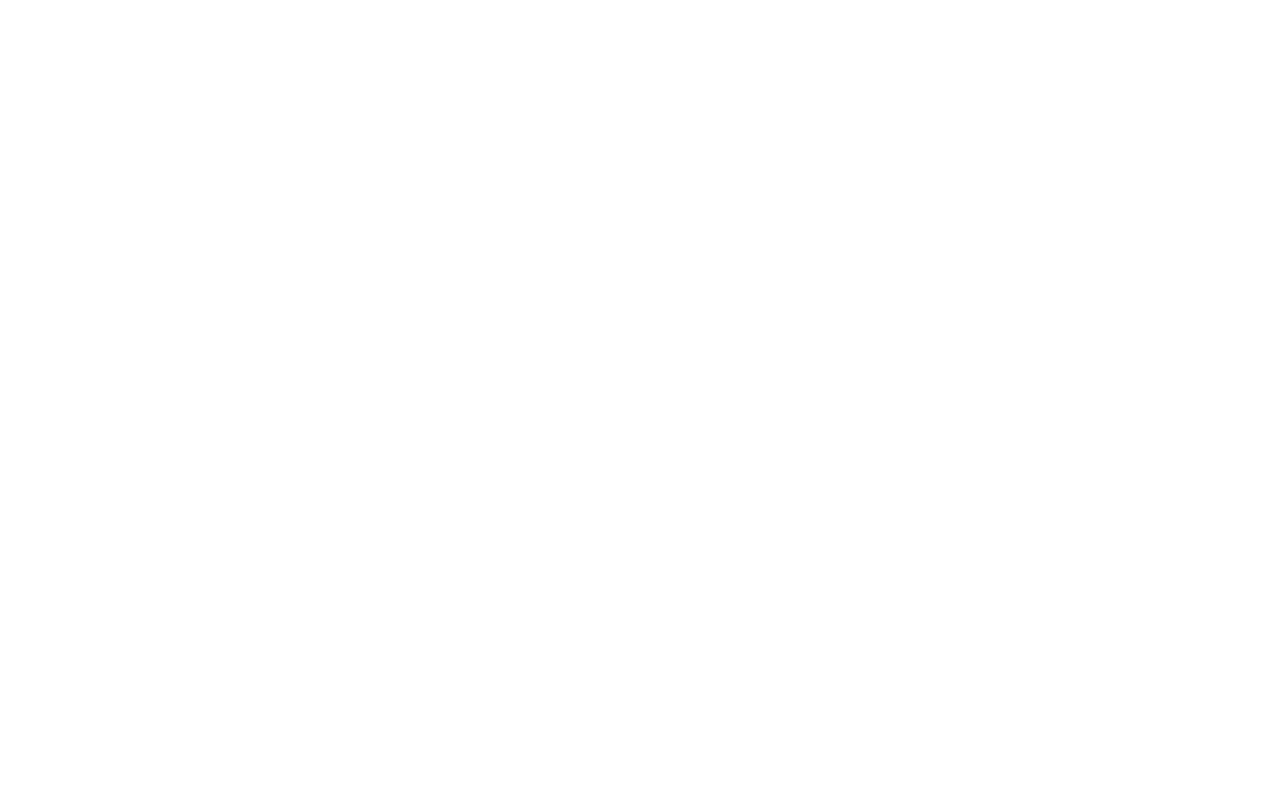
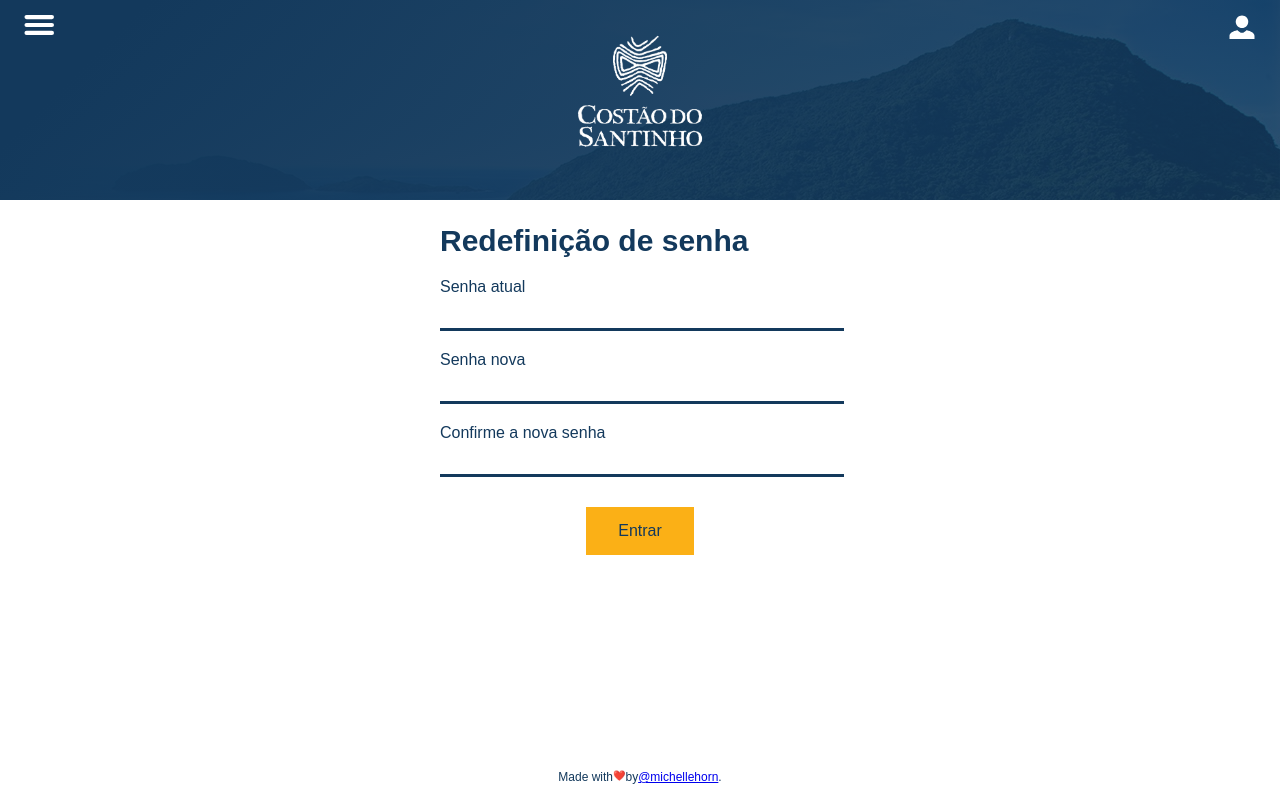
Before and after one commit to michellehorn/costao-imovelquerido, a React (Create React App) app: page /forgot-password in a window 1280 px wide. Before the commit this address had no page. Built offline with nearby package versions, Linux system fonts and the light colour scheme.

Commit message:
tela de redefinicao de senha

```diff
--- a/src/App.js
+++ b/src/App.js
@@ -1,6 +1,7 @@
 import { useContext } from "react";
 import { Routes, Route } from "react-router-dom";
 import Home from "./pages/Home";
+import PasswordReset from "./pages/PasswordReset";
 import LoginPage from "./pages/LoginPage";
 import { GlobalStyle } from "./styles";
 import UserContext, { UserContextProvider } from "./context/UserContext";
@@ -25,6 +26,22 @@
               </LoggedLayout>
             }
           />
+          <Route
+            path="/"
+            element={
+              <LoggedLayout>
+                <Home />
+              </LoggedLayout>
+            }
+          />
+          <Route
+            path="/forgot-password"
+            element={
+              <LoggedLayout>
+                <PasswordReset />
+              </LoggedLayout>
+            }
+          />
         </Routes>
       </UserContextProvider>
     </>
--- a/src/components/Header/styles.js
+++ b/src/components/Header/styles.js
@@ -10,7 +10,7 @@
     rgba(19, 57, 92, 0.87)
   );
   width: 100vw;
-  height: 250px;
+  height: 200px;
 `;
 
 const HeaderImage = styled.div`
--- a/src/components/Sidebar/Sidebar.jsx
+++ b/src/components/Sidebar/Sidebar.jsx
@@ -1,3 +1,4 @@
+import { Link as LinkRouter } from "react-router-dom";
 import { SidebarArea, SidebarContainer, SidebarItemsArea } from "./styles";
 import { DividerHorizontal, Link, LogoYellowBlue, Text } from "../../styles";
 import { colors, weight, fontSize } from "../../theme";
@@ -23,7 +24,9 @@
     <>
       <SidebarContainer sidebarOpen={isOpen} onClick={() => toggleSidebar()} />
       <SidebarArea open={isOpen}>
-        <LogoYellowBlue width="130px" height="130px" margin="50px auto" />
+        <LinkRouter to="/">
+          <LogoYellowBlue width="130px" height="130px" margin="50px auto" />
+        </LinkRouter>
         <SidebarItemsArea>
           {items.map((item, indIt) => (
             <>
@@ -41,12 +44,12 @@
                   decoration="none"
                   pl="5px"
                   href={subItem.link}
-                  key={indSub}
+                  key={`sub-${indSub}`}
                 >
                   {subItem.text}
                 </Link>
               ))}
-              <DividerHorizontal padding="30px 0 0" />
+              <DividerHorizontal key={`div-${indIt}`} padding="30px 0 0" />
             </>
           ))}
         </SidebarItemsArea>
--- a/src/pages/PasswordReset/PasswordReset.jsx
+++ b/src/pages/PasswordReset/PasswordReset.jsx
@@ -1,5 +1,67 @@
+import {
+  Aligner,
+  ButtonSubmit,
+  FlexItem,
+  Input,
+  SectionTitle,
+  Text,
+} from "../../styles";
+import { colors, weight } from "../../theme";
+
 const PasswordReset = () => {
-  return <div />;
-}
+  const handleSubmit = (e) => {
+    const formData = new FormData(e.currentTarget);
+    e.preventDefault();
+    const obj = {};
+    for (let [key, value] of formData.entries()) {
+      obj[key] = value;
+    }
+    console.log(obj);
+    window.location.href = "/";
+  };
+
+  return (
+    <FlexItem margin="auto" isFlex width="400px">
+      <form onSubmit={handleSubmit}>
+        <SectionTitle color={colors.primary} align="left" weight={weight.bold}>
+          Redefinição de senha
+        </SectionTitle>
+        <Text color={colors.primary} weight={weight.semibold}>
+          Senha atual
+        </Text>
+        <Input
+          height="30px"
+          color={colors.primary}
+          name="currentPassword"
+          type="password"
+          isFlex
+        />
+        <Text color={colors.primary} weight={weight.semibold}>
+          Senha nova
+        </Text>
+        <Input
+          height="30px"
+          color={colors.primary}
+          name="newPassword"
+          type="password"
+          isFlex
+        />
+        <Text color={colors.primary} weight={weight.semibold}>
+          Confirme a nova senha
+        </Text>
+        <Input
+          height="30px"
+          color={colors.primary}
+          name="newPassword"
+          type="password"
+          isFlex
+        />
+        <Aligner direction="center">
+          <ButtonSubmit type="submit">Entrar</ButtonSubmit>
+        </Aligner>
+      </form>
+    </FlexItem>
+  );
+};
 
 export default PasswordReset;
--- a/src/styles.js
+++ b/src/styles.js
@@ -17,10 +17,15 @@
     }
   `;
 
+
+const Aligner = styled.div`
+  text-align: ${props => props.direction};
+`
+
 const ButtonSubmit = styled.button`
   background-color: ${colors.secondary};
   color: ${colors.primary};
-  height: 48px;
+  height: ${props => props.height || '48px'};
   padding: 14px 32px;
   border: none;
   font-size: ${fontSize.text};
@@ -54,11 +59,11 @@
   background: transparent;
   background-color: transparent;
   border: none;
-  border-bottom: 3px solid white;
+  border-bottom: 3px solid ${props => props.color || 'white'};
   width: 400px;
-  color: ${colors.white};
+  color: ${props => props.color || colors.white};
   font-size: ${fontSize.text};
-  height: 48px;
+  height: ${props => props.height || '48px'};
   display: ${(props) => (props.isFlex ? "flex" : "")};
   &:focus {
     outline: none;
@@ -101,6 +106,7 @@
   background-size: contain;
   margin: ${(props) => props.margin};
   justify-content: "center";
+  cursor: pointer;
 `;
 
 const SectionTitle = styled.h1`
@@ -129,6 +135,7 @@
 
 export {
   GlobalStyle,
+  Aligner,
   ButtonSubmit,
   Divider,
   DividerHorizontal,
```
